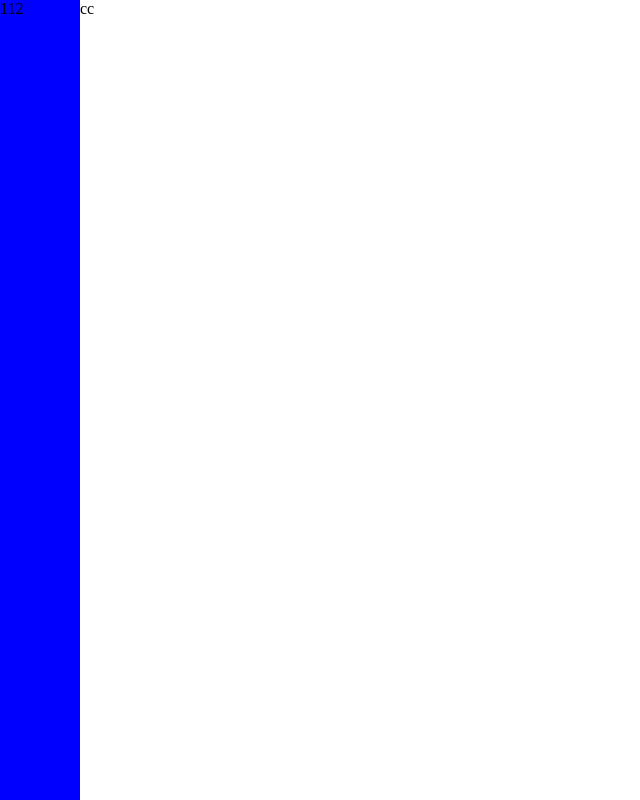
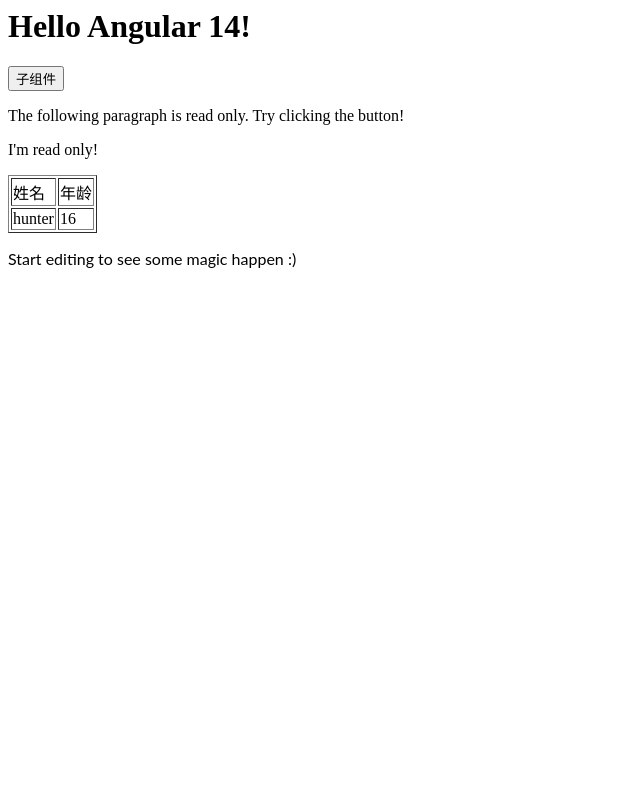
Before and after one commit to hunter118158/angular-hunter-excesise, an Angular app: page / in a window 1280 px wide. Shown: the whole page, without its empty margins (0-640 px from the left). Built offline with nearby package versions, Linux system fonts and the light colour scheme.

Commit message:
2 files modified

```diff
--- a/src/app/app.component.html
+++ b/src/app/app.component.html
@@ -1,8 +1,8 @@
 <hello name="{{ name }}" [hunter]="hunter" [childRun]="parentRun" [all]="this" (outer)="runParent($event)"></hello>
-<!--p>
+<p>
   Start editing to see some magic happen :)
-</p-->
-<div [innerHTML]="showHtml | safeHtml"></div>
+</p>
+<!--div [innerHTML]="showHtml | safeHtml"></div-->
 
 <!--!DOCTYPE html>
 <html lang="en">
--- a/src/app/hello.component.ts
+++ b/src/app/hello.component.ts
@@ -4,9 +4,15 @@
 @Component({
   selector: 'hello',
   template: `
-    <!--div [innerHTML]="showHtml"></div-->
-    <!--h1>Hello {{ name }}!</h1>
-    <button (click)="childRun()">子组件</button>
+    <h1>Hello {{ name }}!</h1>
+    <button (click)="onEditClick()">子组件</button>
+    <div *ngIf="canEdit; else noEdit">
+      <p>You can edit the following paragraph.</p>
+    </div>
+    <ng-template #noEdit>
+      <p>The following paragraph is read only. Try clicking the button!</p>
+    </ng-template>
+    <p [contentEditable]="canEdit">{{ message }}</p>
     <table border="1">
       <tr>
         <td>姓名</td>
@@ -16,7 +22,7 @@
         <td>hunter</td>
         <td>16</td>
       </tr>
-    </table-->
+    </table>
   `
 })
 export class HelloComponent {
@@ -25,6 +31,8 @@
   @Input() childRun: any;
   @Input() all: any;
   @Output() private outer = new EventEmitter<string>();
+  message = "I'm read only!";
+  canEdit = false;
 
   showHtml = `
   <!DOCTYPE html>
@@ -79,4 +87,13 @@
   sonfun() {
     console.log('子组件函数');
   }
+
+  onEditClick() {
+    this.canEdit = !this.canEdit;
+    if (this.canEdit) {
+      this.message = 'You can edit me!';
+    } else {
+      this.message = "I'm read only!";
+    }
+  }
 }
```
